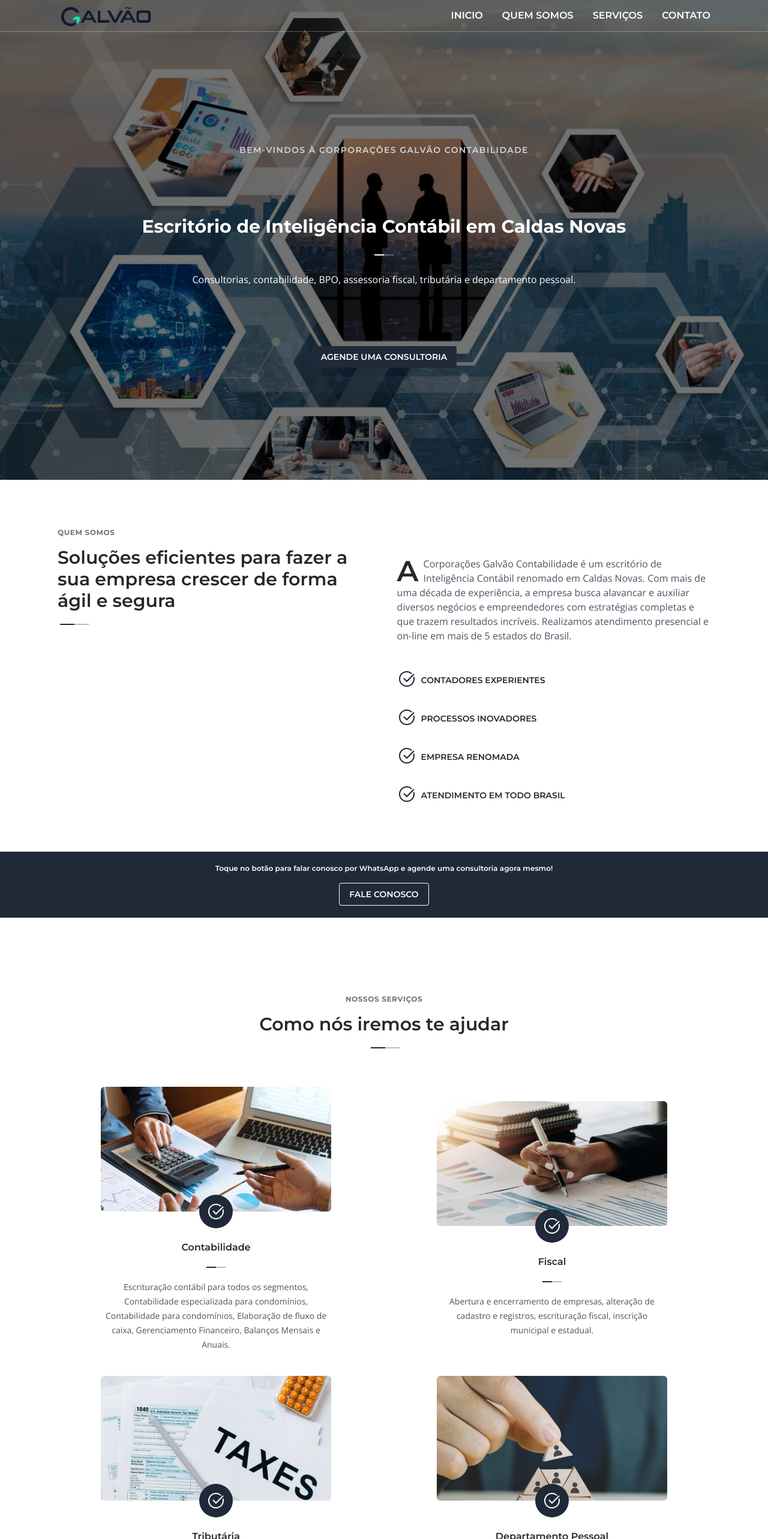
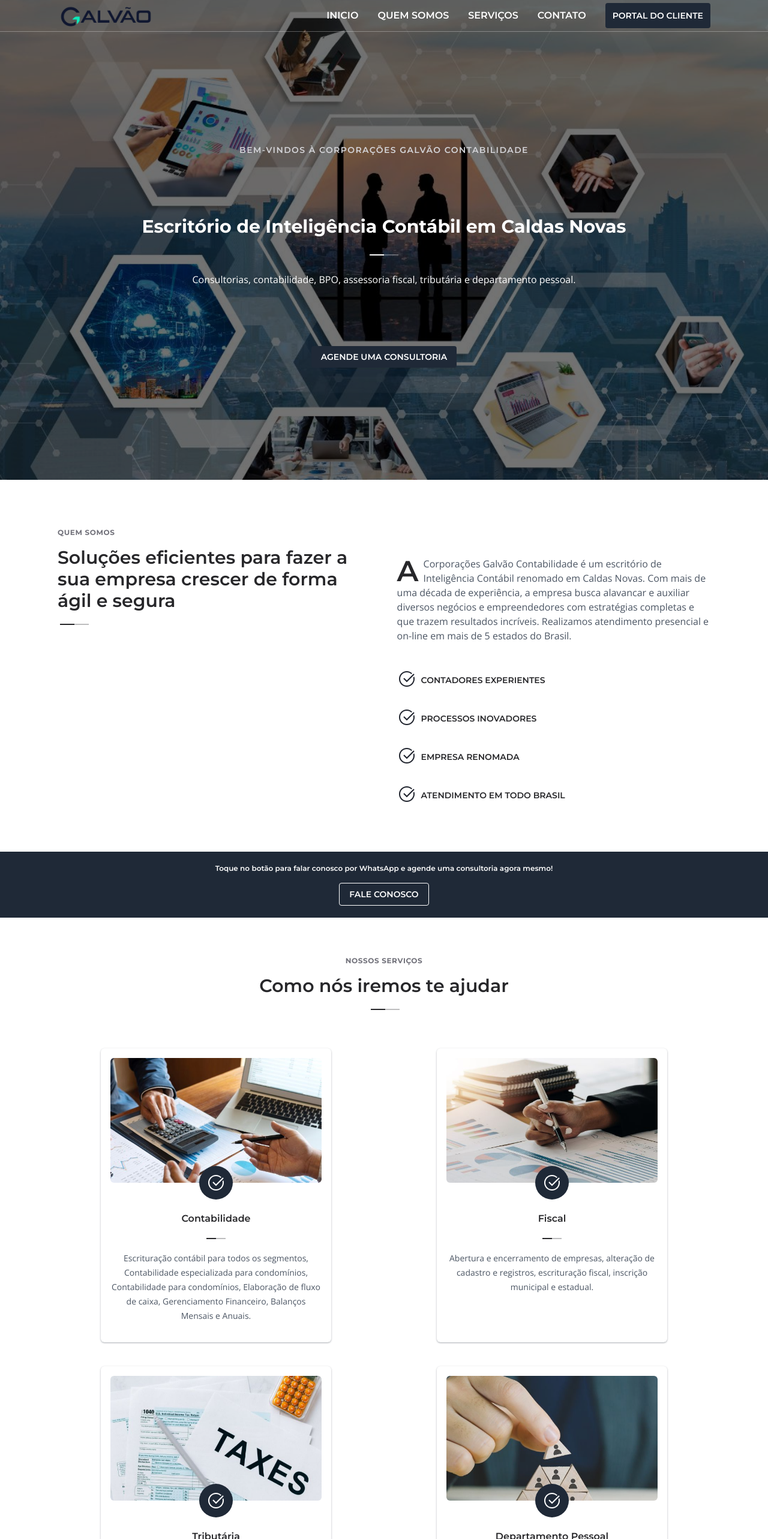
Before and after one commit to ovisu/galvao-next, a Next.js app: page / in a window 1280 px wide. Shown: the top 2566 px of the page at 60% size. Built offline with nearby package versions, Linux system fonts and the light colour scheme.

Commit message:
Ajustes alinhamento, decorações e adição button Portal do Cliente

```diff
--- a/src/app/components/Button.tsx
+++ b/src/app/components/Button.tsx
@@ -1,5 +1,6 @@
+'use client'
 export default function Button({text, textColor, bgColor, bgColorH, border} : {text: string; bgColor: string; bgColorH: string; textColor: string;border: string;}) {
 
-    return <a href="#contato"className={`${bgColor} ${textColor} ${bgColorH} self-center px-4 py-2 rounded font-semibold font-mont text-sm border ${border} border-solid border-white 2xl:text-lg 2xl:px-6 2xl:py-4`}>{`${text}`}</a>
+    return <a href="#contato"className={`${bgColor} ${textColor} ${bgColorH} transition ease-in-out duration-500 self-center px-4 py-2 rounded font-semibold font-mont text-sm border ${border} border-solid border-white 2xl:text-lg 2xl:px-6 2xl:py-4`}>{`${text}`}</a>
 
 }
--- a/src/app/components/Contato.tsx
+++ b/src/app/components/Contato.tsx
@@ -1,14 +1,33 @@
-export default function Contato({text, icon, link, linkText} : {text: string; icon: string; link: string; linkText: string;}){
-    return (
+export default function Contato({
+  text,
+  icon,
+  link,
+  linkText,
+}: {
+  text: string;
+  icon: string;
+  link: string;
+  linkText: string;
+}) {
+  return (
+    <div className="flex items-center gap-4 2xl:gap-6" >
 
-        <div className="flex items-center gap-4 2xl:gap-6 ">
-            <div className="p-2 w-12 h-12 pb-1.5 border border-1 border-solid border-black/20 rounded-lg shrink-0 2xl:w-16 2xl:h-16" ><img src={icon} alt=""  className="w-full"/></div>
-            <div className="text-left flex flex-col justify-center"><p className="font-mont text-md text-zinc-800 font-semibold 2xl:text-xl">{text}</p> <a href={link} target="_blank"className="font-open font-bold text-xs text-gray-600 break-words underline 2xl:text-lg">{linkText}</a></div>
+        <div className="p-2 w-12 h-12 pb-1.5 border border-1 border-solid border-black/20 rounded-lg shrink-0 2xl:w-16 2xl:h-16"  suppressHydrationWarning>
+          <img src={icon} alt="" className="w-full" />
+        </div>
+        <div className="text-left flex flex-col justify-center">
+          <p className="font-mont text-md text-zinc-800 font-semibold 2xl:text-xl">
+            {text}
+          </p>
+          <a
+            href={link}
+            target="_blank"
+            className="font-open font-bold text-xs text-gray-600 break-words underline 2xl:text-lg"
+          >
+            {linkText}
+          </a>
+        </div>
 
-        </div>
-    )
-
-
-
-
+    </div>
+  );
 }
--- a/src/app/components/Service.tsx
+++ b/src/app/components/Service.tsx
@@ -1,3 +1,5 @@
+'use client';
+import { useRef } from "react";
 import checkWhite from "./../img/checkmark-icon-white.svg";
 export default function Service({
   img,
@@ -8,9 +10,13 @@ export default function Service({
   titulo: string;
   texto: string;
 }) {
+
+  const cardRef = useRef(null)
+  {console.log(cardRef)}
   return (
-    <div className="max-w-96 flex flex-col text-center justify-center">
-      <div className="w-full relative pt-52">
+
+<div ref={cardRef} className="max-w-96 flex flex-col text-center shadow shadow-gray-800/30 basis-full rounded-md p-4 pb-8">
+      <div className="w-full relative pt-52 self-start">
         <img
           src={img}
           alt=""
@@ -22,11 +28,12 @@ export default function Service({
       </div>
 
       <h3 className="font-mont font-semibold text-zinc-800 mt-12 2xl:text-xl">{titulo}</h3>
-      <div className={`flex my-5 justify-center`}>
+      <div className={`flex my-5 self-center`}>
         <span className="block w-4 h-0.5 bg-zinc-800 "></span>
         <span className="block w-4 h-0.5 bg-zinc-800/30 "></span>
       </div>
       <p className="font-open text-sm text-gray-600 leading-6 2xl:text-lg">{texto}</p>
     </div>
+
   );
 }
--- a/src/app/components/Titles.tsx
+++ b/src/app/components/Titles.tsx
@@ -1,3 +1,4 @@
+'use client';
 export default function Title({sub, main, align, subColor, maincolor, decorcolor} : {sub: string; main: string; align: string; maincolor: string; subColor: string; decorcolor: string;}){
 
     return (
--- a/src/app/layout.tsx
+++ b/src/app/layout.tsx
@@ -1,3 +1,4 @@
+
 import type { Metadata } from "next";
 
 import "./globals.css";
--- a/src/app/page.tsx
+++ b/src/app/page.tsx
@@ -28,11 +28,13 @@ import welcomeBg from "./img/welcomeBg.jpg";
 import pqNos from "./img/porQueNos.jpg";
 import { useState } from "react";
 
+
 export default function Home() {
   const [view, setView] = useState(false);
   function viewhandler() {
     setView(!view);
   }
+
 
   return (
     <main>
@@ -74,7 +76,7 @@ export default function Home() {
             </div>
 
             <nav className="hidden lg:block">
-              <ul className="flex gap-8 text-white xl:text-base font-semibold font-mont">
+              <ul className="flex gap-8 items-center text-white xl:text-base font-semibold font-mont">
                 <li>
                   <a
                     href="#inicio"
@@ -107,6 +109,16 @@ export default function Home() {
                     className="hover:text-slate-900 transition duration-500"
                   >
                     CONTATO
+                  </a>
+                </li>
+                <li>
+                  <a
+                    href="https://onvio.com.br/clientcenter/company/B32930AC54B6478FAE0EA3A7D8A7ED96"
+                    target="_blank"
+                    className="p-3 rounded bg-gray-800 text-sm text-white hover:bg-gray-700 hover:text-slate-200 transition ease-in-out duration-500"
+                  >
+                    {" "}
+                    PORTAL DO CLIENTE{" "}
                   </a>
                 </li>
               </ul>
@@ -152,8 +164,8 @@ export default function Home() {
                   Escritório de Inteligência Contábil em Caldas Novas
                 </h1>
                 <div className="flex justify-center">
-                  <span className="block w-4 h-0.5 bg-white self-center"></span>
-                  <span className="block w-4 h-0.5 bg-white/30 self-center"></span>
+                  <span className="block w-6 h-0.5 bg-white self-center"></span>
+                  <span className="block w-6 h-0.5 bg-white/30 self-center"></span>
                 </div>
                 <p className="font-open text-md text-white text-medium 2xl:text-lg">
                   Consultorias, contabilidade, BPO, assessoria fiscal,
@@ -186,7 +198,7 @@ export default function Home() {
           maincolor="text-zinc-800"
           decorcolor="bg-zinc-800"
         ></Title>
-        <div className="font-open mt-12 xl:w-[115%]">
+        <div className="font-open mt-12 lg:w-[100%] xl:w-[115%]">
           <div className="text-5xl text-zinc-800 font-mont font-semibold float-left mr-2 -mt-0.8 2xl:text-[3.5rem] ">
             A
           </div>
@@ -231,8 +243,12 @@ export default function Home() {
           bgColor="bg-gray-800"
         ></Button>
       </div>
-      <section className="flex flex-col justify-center py-16 px-8 gap-16 ">
-        <a href="#" id="servicos" style={{ visibility: "hidden" }}></a>
+      <section className="flex flex-col justify-center py-16 px-8 gap-16 relative">
+        <a
+          href="#"
+          id="servicos"
+          style={{ visibility: "hidden", position: "absolute", top: 0 }}
+        ></a>
         <Title
           sub="NOSSOS SERVIÇOS"
           subColor="text-zinc-500"
@@ -241,12 +257,13 @@ export default function Home() {
           maincolor="text-zinc-800"
           decorcolor="bg-zinc-800"
         ></Title>
-        <div className="flex flex-col items-center justify-evenly justify-items-center gap-10 lg:flex-row lg:flex-wrap  2xl:grid 2xl:grid-cols-3 2xl:gap-y-24">
+        <div className="flex flex-col justify-evenly justify-items-center gap-10 lg:flex-row lg:flex-wrap  2xl:grid 2xl:grid-cols-3 2xl:gap-y-24">
           <Service
             img={img1.src}
             titulo="Contabilidade"
             texto="
 Escrituração contábil para todos os segmentos, Contabilidade especializada para condomínios, Contabilidade para condomínios, Elaboração de fluxo de caixa, Gerenciamento Financeiro, Balanços Mensais e Anuais."
+
          ></Service>
           <Service
             img={img2.src}
@@ -287,7 +304,7 @@ As consultorias funcionam para analisar a situação das empresas e as necessida
           textColor="text-white"
         ></Button>
       </section>
-      <section className="bg-gray-800 py-16 px-4 lg:flex lg:gap-16 2xl: px-36">
+      <section className="bg-gray-800 py-16 px-4 lg:flex lg:items-center lg:gap-16 lg:pt-24 2xl:px-36 ">
         <div>
           <img src={pqNos.src} className="rounded-sm mb-10" />
         </div>
@@ -390,6 +407,7 @@ As consultorias funcionam para analisar a situação das empresas e as necessida
         </div>
       </section>
       <footer className="bg-gray-800">
+        <a href="#inicio">
           <div className="py-4 flex justify-center">
             <img
               src={logowhite.src}
@@ -397,6 +415,7 @@ As consultorias funcionam para analisar a situação das empresas e as necessida
               className="w-2/5 md:w-40 2xl:w-2/12"
             />
           </div>
+        </a>
         <ul className="flex hidden md:flex text-white text-xs font-mont justify-center gap-6 pb-4 2xl:text-xl">
           <li>
             <a
```
Lines whose indentation alone changed are shown as unchanged.
